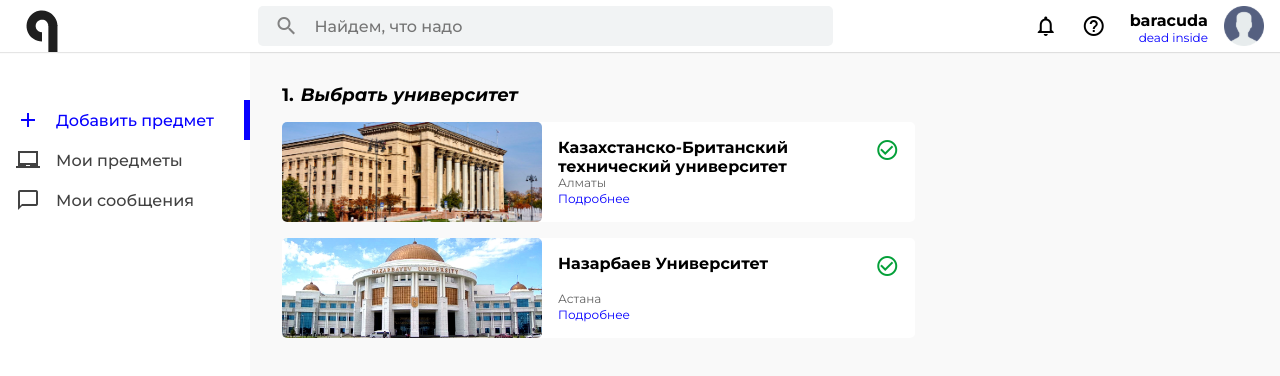
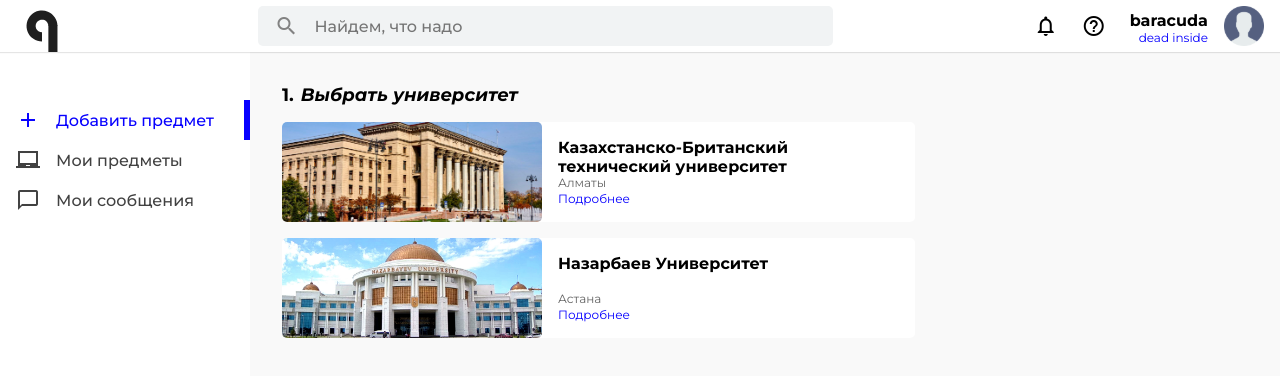
Before and after one commit to asnbkk/qosymsha, an Angular app: page /student/add-course in a window 1280 px wide. Shown: the top 376 px of the page. Built offline with nearby package versions, Linux system fonts and the light colour scheme.

Commit message:
terrible status icon fixed

```diff
--- a/src/app/components/university-card/university-card.component.html
+++ b/src/app/components/university-card/university-card.component.html
@@ -11,7 +11,7 @@
             <app-text [type]="'smallBlue'" [text]="'Подробнее'"></app-text>
         </div>
     </div>
-    <div *ngIf="status">
+    <div *ngIf="status == university.faculties">
         <div class="card_status">
             <span class="material-icons">
                 check_circle_outline
--- a/src/app/components/university-card/university-card.component.ts
+++ b/src/app/components/university-card/university-card.component.ts
@@ -7,10 +7,11 @@
 })
 export class UniversityCardComponent implements OnInit {
   @Input() university
-  @Input() status = true
+  @Input() status
   constructor() { }
 
   ngOnInit(): void {
+    console.log(this.status)
   }
 
 }
--- a/src/app/pages/add-course/add-course.component.html
+++ b/src/app/pages/add-course/add-course.component.html
@@ -4,8 +4,7 @@
             <app-text [text]="'Выбрать университет'" [type]="'title'" [counter]="1"></app-text>
             <div class="ac_university-list">
                 <div *ngFor="let u of universities">
-                    <app-university-card [university]="u" (click)="onUniversitySelect(u.name)"></app-university-card>
-                </div>
+                    <app-university-card [university]="u" [status]="faculties" (click)="onUniversitySelect(u.name)"></app-university-card>
             </div>
         </div>
         <div class="faculty" *ngIf="faculty">
--- a/src/app/pages/add-course/add-course.component.ts
+++ b/src/app/pages/add-course/add-course.component.ts
@@ -8,7 +8,7 @@
 })
 export class AddCourseComponent implements OnInit {
   faculty: boolean = false
-  universityStatus: boolean = false
+  // universityStatus: boolean = false
 
   universities = []
   faculties = []
@@ -25,7 +25,7 @@
   }
 
   onUniversitySelect(name) {
-    this.universityStatus = true
+    // this.universityStatus = true
     this.faculty = true
     let uni = this.universities.find(o => o.name == name)
     this.faculties = uni.faculties
```
